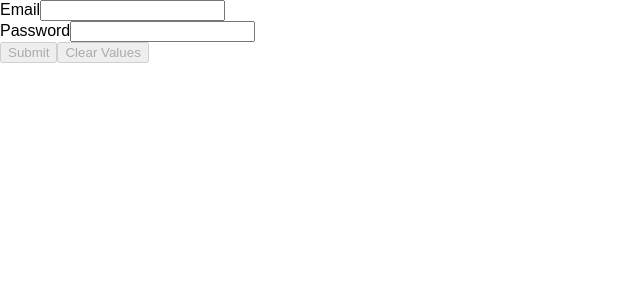
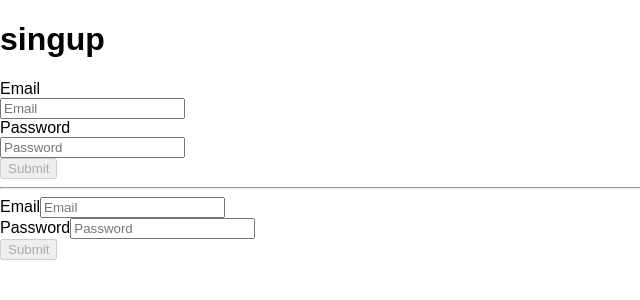
Before and after one commit to Denniskamau/ServerMonitorFrontEnd, a React (Create React App) app: page / in a window 1280 px wide. Shown: the top 300 px of the page, without its empty margins (0-640 px from the left). Built offline with nearby package versions, Linux system fonts and the light colour scheme; no server answers.

Commit message:
wired up login form with actions and reducers Login form connected to backend api login form returns session token

```diff
--- a/src/App.js
+++ b/src/App.js
@@ -1,27 +1,20 @@
 import React, { Component } from 'react';
-import logo from './logo.svg';
 import './App.css';
-
-import { connect } from 'react-redux';
-//import { defaultFunction } from './actions';
-import {Router, Route} from 'react-router';
 import Signup from './components/signup';
 import Login from './components/login'
 
 class App extends Component {
 
-  // componentDidMount() {
-  //   // call default function to display redux operation
-  //   this.props.defaultFunction();
-  // }
-
   render() {
     return (
+      // <div><Login ></Login></div>
       <div>
-        {/* <Signup></Signup> */}
-        <Login ></Login>
+        <Signup></Signup>
+        <hr></hr>
+        <Login></Login>
       </div>
-    );
+
+    )
   }
 }
 
--- a/src/components/login.js
+++ b/src/components/login.js
@@ -1,22 +1,25 @@
-import React from 'react'
+import React, { Component} from 'react'
 import { Field, reduxForm, SubmissionError  } from 'redux-form'
 import isValidEmail from 'sane-email-validation'
 import { connect} from 'react-redux'
 import { getUser } from '../actions/userAction'
 
-function submitToServer(data) {
+
+class LoginForm extends Component {
+    // handleSubmit = (user) => {
+
+    // }
+    constructor(props){
+        super(props)
+    }
+
+    submitToServer = (data)=> {
     console.log('data', data)
-    getUser(data)
+    this.props.dispatch(getUser(data))
 
   }
 
-const mapDispatchToProps = dispatch => {
-    return {
-      addUseAction: data => { dispatch(getUser(data)) }
-    }
-  }
-
-let submit =  ({email='',password='',dispatch}) => {
+     submit =  ({email='',password='',dispatch}) => {
         let errors ={}
         let isError = false
         if (email.trim() === ''){
@@ -43,20 +46,13 @@ let submit =  ({email='',password='',dispatch}) => {
             data.password = password
             console.log(JSON.stringify(data))
             console.log('sending data')
-        return submitToServer(data)
-       // submitToServer({email,password})
-        // .then( data => {
-        //     if(data.error){
-        //         throw new SubmissionError(data.error)
-        //     }else {
-        //         console.log('data',data)
-        //     }
-        // })
+            return this.submitToServer(data)
     }
 
 }
 
-const renderField = ({type,input ,label, meta:{touched,error}}) => (
+
+    renderField = ({type,input ,label, meta:{touched,error}}) => {(
         <div className="input-row">
         <label>{label}</label>
         <input {...input} type={type}/>
@@ -64,34 +60,35 @@ const renderField = ({type,input ,label, meta:{touched,error}}) => (
         <span className="error">{error}</span>}
         </div>
     )
+    }
 
-let LoginForm = props => {
-    const {handleSubmit, pristine, reset, submitting } = props
+    render() {
+        const {handleSubmit, pristine, submitting } = this.props
+
         return (
-        <form onSubmit={ handleSubmit(submit)}>
-        <Field name="email" label="Email" component={renderField} type="email" placeholder="Email"/>
-        <Field name="password" label="Password" component={renderField} type="password" placeholder="Password"/>
+            <form onSubmit={ handleSubmit(this.submit)}>
+            <div>
+                <label>Email</label>
+                <Field name="email" label="Email" component="input" type="email" placeholder="Email"/>
+            </div>
+            <div>
+                <label>Password</label>
+                <Field name="password" label="Password" component="input" type="password" placeholder="Password"/>
+            </div>
+
             <button  type="submit" disabled={pristine || submitting}>Submit</button>
-        <button type="button" disabled={pristine || submitting} onClick={reset}>Clear Values</button>
             </form>
         )
-
     }
-
-//function to convert the global state obtained from redux to local props
+}
 
 
 
-// export default reduxForm({
-//     form: 'LoginForm',
-//     submit
-// })(LoginForm)
 
 LoginForm = reduxForm({
-    form: 'LoginForm',
-    submit
+    form: 'LoginForm'
 })(LoginForm)
 
-LoginForm = connect(null, getUser)(LoginForm)
+
 
 export default LoginForm
--- a/src/components/signup.js
+++ b/src/components/signup.js
@@ -1,56 +1,11 @@
-import React from 'react'
+import React ,{ Component}from 'react'
 import { Field, reduxForm, SubmissionError  } from 'redux-form'
 import isValidEmail from 'sane-email-validation'
 
-async function submitToServer(data) {
-    try {
-      let response = await fetch(
-        'http://localhost:8080/user/signup', {
-            method: 'POST',
-            headers: {
-                'Content-type': 'application/json'
-            },
-            body: JSON.stringify(data)
-        }
-      );
-      let responseJson = await response.json();
-      return responseJson;
-    } catch (error) {
-      console.error(error);
-    }
-  }
-const submit =  ({email='',password=''}) => {
-    let errors ={}
-    let isError = false
 
-    if (password.trim()=== ''){
-        errors.password ='Required'
-        isError = true
-    }
-    if (email.trim() === ''){
-        errors.email = 'Required'
-        isError = true
-    }if(!isValidEmail(email)){
-        errors.error = 'Invalid email'
-        isError = true
-    }
-    if(isError){
-        throw new SubmissionError(errors)
-    }else {
-        // push data to api
-        submitToServer({email,password})
-        .then( data => {
-            if(data.error){
-                throw new SubmissionError(data.error)
-            }else {
-                console.log('data',data)
-            }
-        })
-    }
+class SignupForm extends Component {
 
-}
-
-const renderField = ({type,input ,label, meta:{touched,error}}) => (
+    renderField = ({type,input ,label, meta:{touched,error}}) => {(
         <div className="input-row">
         <label>{label}</label>
         <input {...input} type={type}/>
@@ -58,19 +13,37 @@ const renderField = ({type,input ,label, meta:{touched,error}}) => (
         <span className="error">{error}</span>}
         </div>
     )
+    }
+    render() {
+        const {handleSubmit, pristine, submitting } = this.props
+        return (
+            <div><h1>singup</h1>
+            <form>
+                <div>
+                    <label>Email</label>
+                    <div>
+                    <Field name="email" label="Email" component="input" type="text" placeholder="Email" />
+                    </div>
+                </div>
+                <div>
+                    <label>Password</label>
+                    <div>
+                    <Field name="firstName" label="Password" component="input" type="password" placeholder="Password" />
+                    </div>
+                </div>
+                <div>
+                    <button type="submit" disabled={pristine || submitting}>Submit</button>
+                </div>
+            {/* <input name="email" label="Email" component={this.renderField} type="email" placeholder="Email"/>  */}
+            </form>
+            </div>
 
-const SingupForm = ({handleSubmit, pristine, reset, submitting }) => {
-    return (
-        <form onSubmit={ handleSubmit(submit)}>
-        <Field name="email" label="Email" component={renderField} type="email" placeholder="Email"/>
-        <Field name="password" label="Password" component={renderField} type="password" placeholder="Password"/>
-        <button type="submit" disabled={pristine || submitting}>Submit</button>
-        <button type="button" disabled={pristine || submitting} onClick={reset}>Clear Values</button>
-        </form>
+
         )
     }
+}
+
 
 export default reduxForm({
-    form: 'SingupForm',
-    submit
-})(SingupForm)
+    form: 'SignupForm'
+})(SignupForm)
--- a/src/index.js
+++ b/src/index.js
@@ -6,7 +6,7 @@ import registerServiceWorker from './registerServiceWorker';
 
 import store from './store'
 import { Provider } from 'react-redux';
-import LoginContainer from './components/container/LoginContainer'
+
 
 
 
```
Lines whose indentation alone changed are shown as unchanged.
